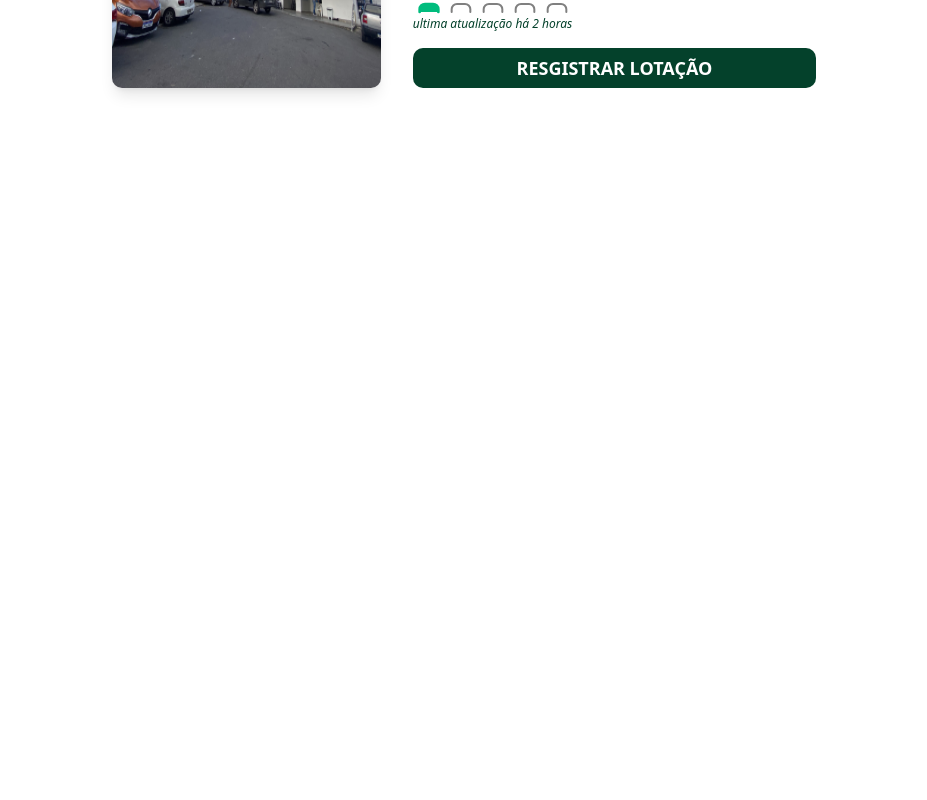
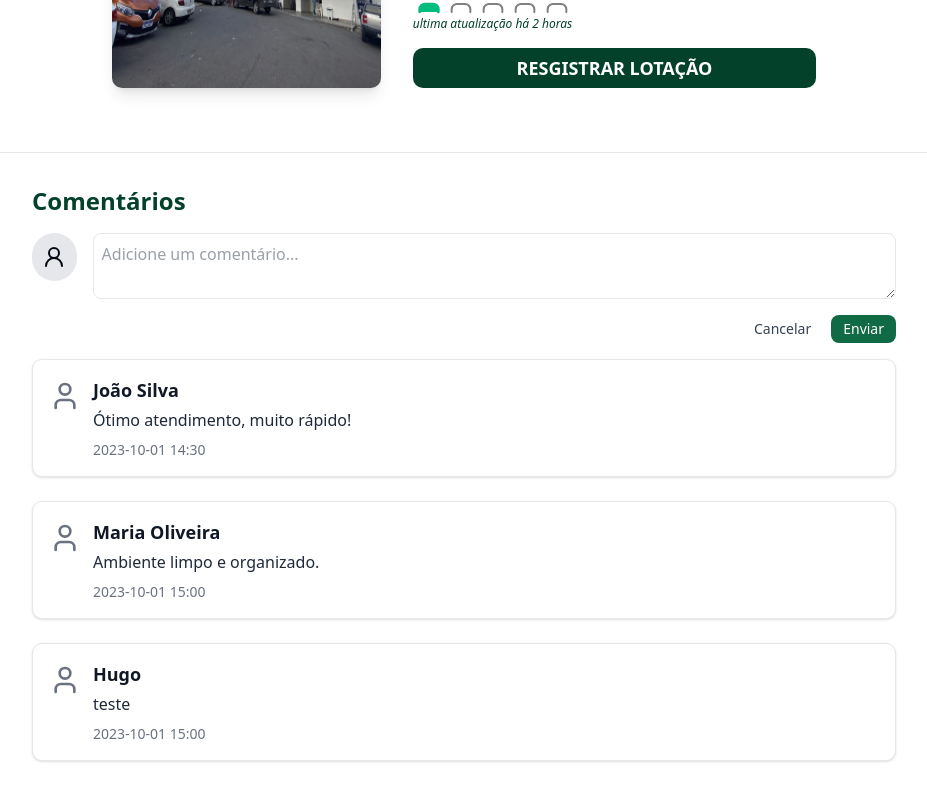
Before and after one commit to N1nh4/frontend-lab-web, a Next.js app: page /unidades/1 in a window 1280 px wide. Shown: the part 432-1232 px from the top of the page, without its empty margins (176-1103 px from the left). Before the commit the page ends 864 px from the top, so only its background shows below. Built offline with nearby package versions, Linux system fonts and the light colour scheme.

Commit message:
banco de unidades provisoria

```diff
--- a/src/app/(paginas)/(public)/unidades/[id]/page.tsx
+++ b/src/app/(paginas)/(public)/unidades/[id]/page.tsx
@@ -3,11 +3,11 @@
 import BarraTitulo from "@/components/barraTitulo";
 import Cabecalho from "@/components/cabecalho";
 import { useParams } from "next/navigation";
-import React from "react";
+import React, { useState } from "react";
 import Image from "next/image";
-import { UnidadeSaude, allUnidadesData } from '@/data/unidades';
+import { UnidadeSaude, allUnidadesData, Comentario } from '@/data/unidades';
 import { renderStars, renderUserIcons } from "@/lib/utils/rendering";
-import { Info, User } from "lucide-react";
+import { Info, User, UserRound } from "lucide-react";
 import { AlertDialog, AlertDialogCancel, AlertDialogContent, AlertDialogDescription, AlertDialogTitle, AlertDialogTrigger, AlertDialogFooter, AlertDialogHeader } from "@/components/ui/alert-dialog";
 
 export default function UnidadeDetalhesPage() {
@@ -37,11 +37,37 @@ export default function UnidadeDetalhesPage() {
         );
     }
 
+    const [comentariosLocais, setComentariosLocais] = useState<Comentario[]>(unidade.comentarios || []);
+    const [novoComentarioTexto, setNovoComentarioTexto] = useState('');
+
+    const handleAddComentario = () => {
+        if (novoComentarioTexto.trim() === '') {
+            alert('Por favor, digite um comentário.');
+            return;
+        }
+
+        const novoComentario: Comentario = {
+            id: Date.now(), // Gera um ID único baseado no timestamp
+            unidadeId: unidade.id, // Associa o comentário à unidade
+            autor: 'Usuário Anônimo',
+            avatar: '', // Você pode adicionar um avatar aqui se quiser
+            texto: novoComentarioTexto.trim(),
+            data: "agora mesmo", // Formata a data atual
+        };
+
+        setComentariosLocais(prevComentarios => [...prevComentarios, novoComentario]);
+        setNovoComentarioTexto(''); // Limpa o campo de texto após adicionar o comentário
+    };
+
+    const handleCancelarComentario = () => {
+        setNovoComentarioTexto(''); // Limpa o campo de texto
+    };
+
     // Renderiza a unidade
     return (
        <main className="w-full min-h-screen flex flex-col items-center justify-start ">
             <Cabecalho navLinks={navLinks} />
-            <BarraTitulo titulo={unidade.titulo} />
+            <BarraTitulo titulo="Destaque" />
             <div className="flex  w-3/5 p-8 text-verdeEscuro">
                 <div className="flex w-2/5 mr-8">
                     <Image
@@ -99,8 +125,52 @@ export default function UnidadeDetalhesPage() {
                     <button className="mt-4 h-10 font-bold bg-verdeEscuro text-white rounded-lg">RESGISTRAR LOTAÇÃO</button>
                 </div>
             </div>
-            <div>
 
+            <div className="mt-8 pt-8 border-t border-gray-200 w-4/5 p-20">
+                <h2 className="text-2xl font-bold text-verdeEscuro mb-4">Comentários</h2>
+                { /* Área de comentários */}
+                <div className="flex ">
+                    <div className="flex items-center justify-center rounded-full w-12 h-12 bg-gray-200 ">
+                        <UserRound />
+                    </div>
+                    <textarea
+                        placeholder="Adicione um comentário..."
+                        className="w-full ml-4 p-2 border rounded-md focus:outline-none focus:ring-2 focus:ring-verdeClaro resize-y min-h-[40px] text-gray-700"
+                        value={novoComentarioTexto}
+                        onChange={(e) => setNovoComentarioTexto(e.target.value)}
+                    ></textarea>
+                </div>
+                <div className="flex my-4 justify-end gap-2"> {/* Botões */}
+                    <button
+                        className="px-3 py-1 text-sm text-gray-700 hover:text-gray-900 rounded-md"
+                        onClick={handleCancelarComentario} // Lógica para cancelar
+                    >
+                        Cancelar
+                    </button>
+                    <button
+                        className="px-3 py-1 text-sm bg-[#106A43] text-white rounded-md hover:bg-[#0c5033]"
+                        onClick={handleAddComentario} // Lógica para adicionar
+                    >
+                        Enviar
+                    </button>
+                </div>
+                <div>
+                    {/* Lista de Comentários Existentes */}
+                    {comentariosLocais.length > 0 ? (
+                        comentariosLocais.map(comentario => (
+                            <div key={comentario.id} className="flex items-start mb-6 p-4 border rounded-lg bg-white shadow-sm">
+                                <User size={32} className="text-gray-500 mr-3 mt-1" />
+                                <div>
+                                    <p className="font-bold text-lg text-gray-900">{comentario.autor}</p>
+                                    <p className="text-gray-800 mt-1">{comentario.texto}</p>
+                                    <p className="text-sm text-gray-500 mt-2">{comentario.data}</p>
+                                </div>
+                            </div>
+                        ))
+                    ) : (
+                        <p className="text-gray-600">Nenhum comentário ainda. Seja o primeiro a comentar!</p>
+                    )}
+                </div>
             </div>
        </main>
     );
--- a/src/data/unidades.ts
+++ b/src/data/unidades.ts
@@ -17,7 +17,17 @@ export interface UnidadeSaude {
     status: StatusType;
     ultimaAtualizacao: string;
     imagem: string;
+    comentarios?: Comentario[];
   }
+
+export interface Comentario {
+    id: number;
+    unidadeId: number;
+    autor: string;
+    avatar?: string;
+    texto: string;
+    data: string;
+}
 
 export const allUnidadesData: UnidadeSaude[] = [
     {
@@ -29,6 +39,33 @@ export const allUnidadesData: UnidadeSaude[] = [
       status: StatusEnum.VAZIO,
       ultimaAtualizacao: "ultima atualização há 2 horas",
       imagem: "/images/upa.png",
+      comentarios: [
+        {
+          id: 1,
+          unidadeId: 1, // Associando o comentário à unidade
+          autor: "João Silva",
+          avatar: "",
+          texto: "Ótimo atendimento, muito rápido!",
+          data: "2023-10-01 14:30",
+        },
+        {
+          id: 2,
+          unidadeId: 1, // Associando o comentário à unidade
+          autor: "Maria Oliveira",
+          avatar: "/images/avatar2.png",
+          texto: "Ambiente limpo e organizado.",
+          data: "2023-10-01 15:00",
+        },
+        {
+          id: 3,
+          unidadeId: 1, // Associando o comentário à unidade
+          autor: "Hugo",
+          avatar: "/images/avatar2.png",
+          texto: "teste",
+          data: "2023-10-01 15:00",
+        }
+
+      ]
     },
     {
       id: 2,
@@ -39,6 +76,7 @@ export const allUnidadesData: UnidadeSaude[] = [
       status: StatusEnum.POUCO_VAZIO,
       ultimaAtualizacao: "ultima atualização há 2 horas",
       imagem: "/images/upa.png",
+      comentarios: [],
     },
     {
       id: 3,
```
